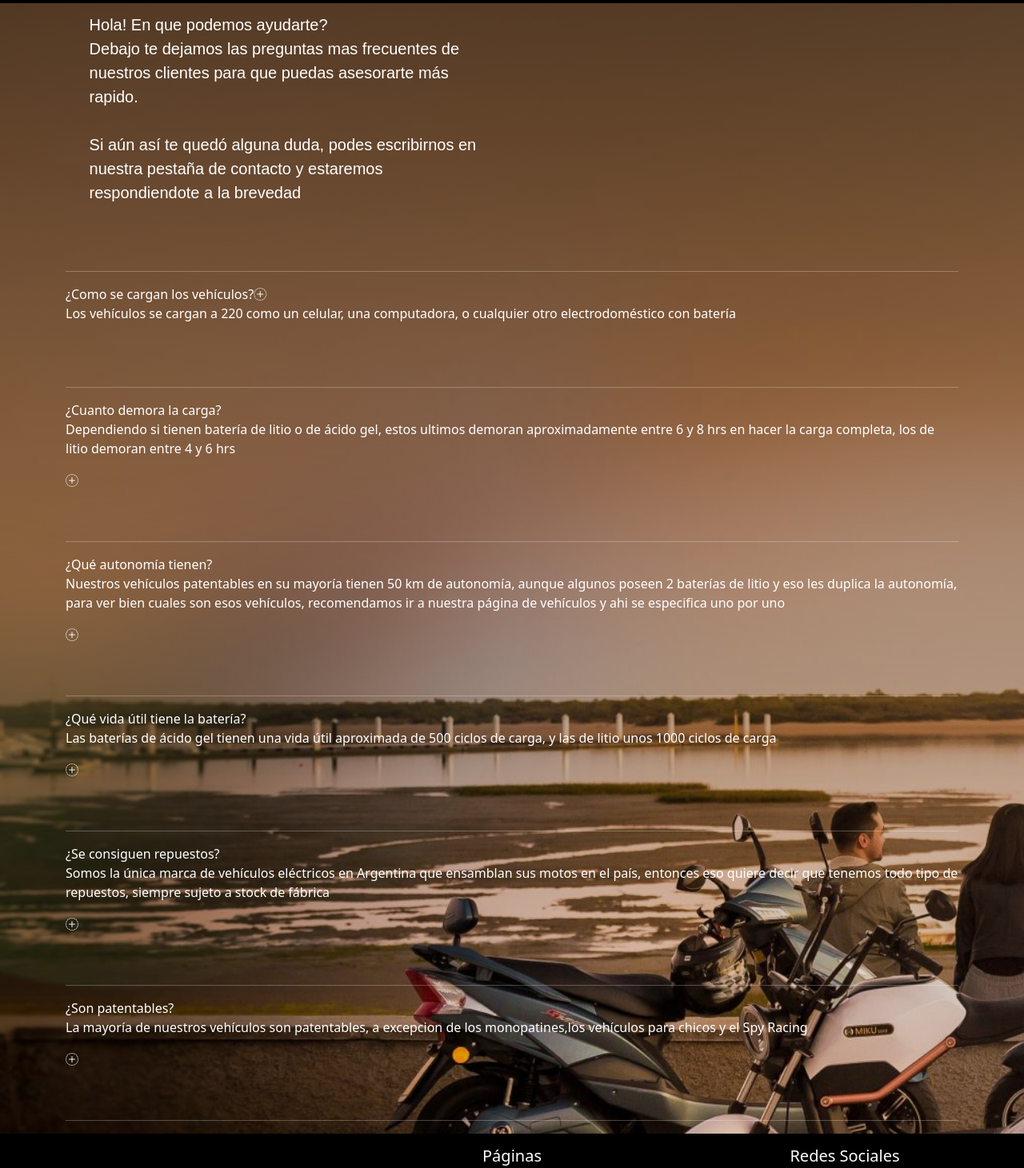
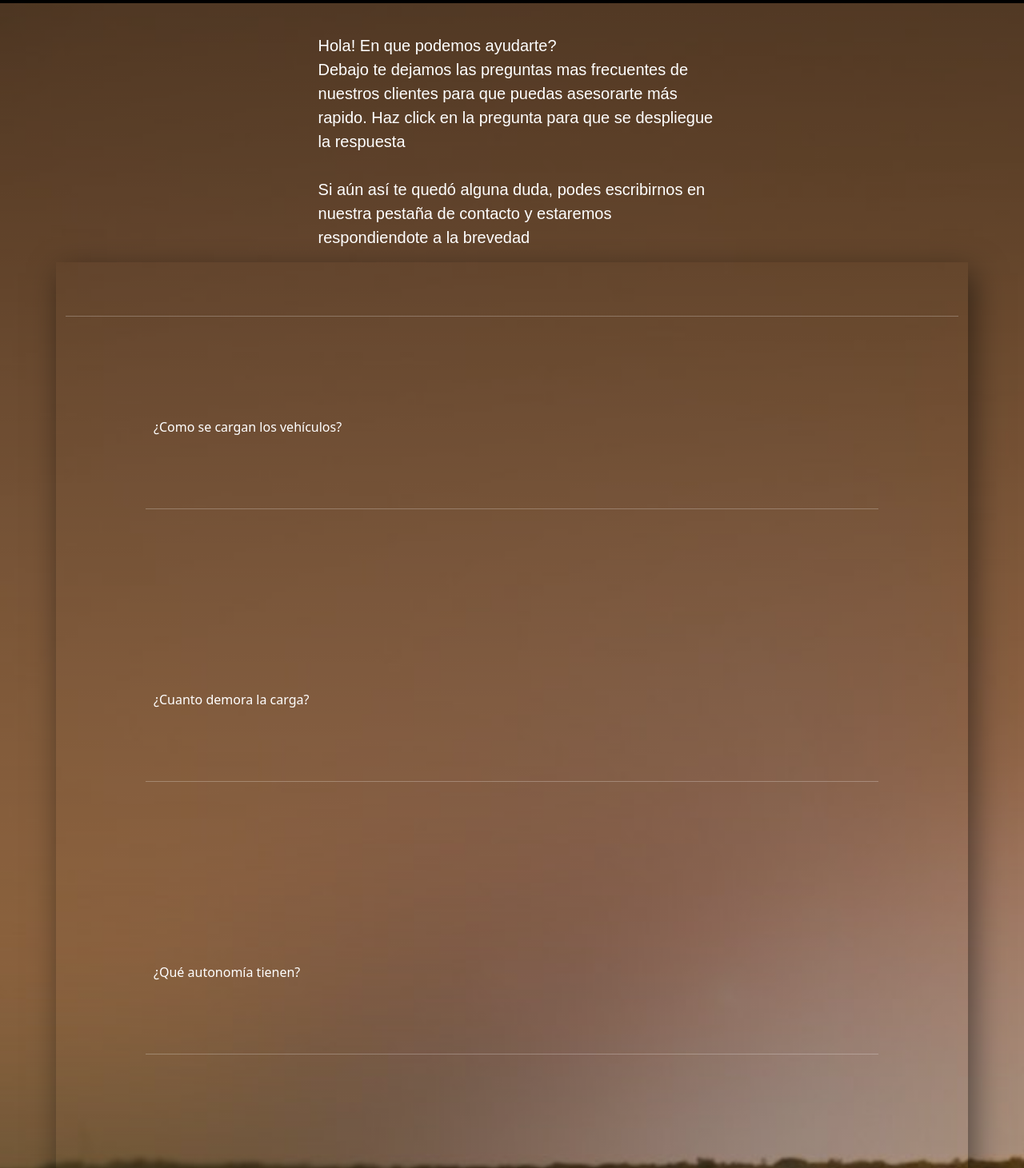
Before and after one commit to Matiascostanzo/PF-Costanzo, a website: page pages/faq.html in a window 1280 px wide. Shown: the part 76-1537 px from the top of the page at 80% size. Drawn offline with nearby package versions, Linux system fonts and the light colour scheme.

Commit message:
Agregué variables, y hago el menu acordeon en la página faq

```diff
--- a/package.json
+++ b/package.json
@@ -10,7 +10,9 @@
     "type": "git",
     "url": "git+https://github.com/Matiascostanzo/PreEntrega2-Costanzo.git"
   },
-  "keywords": [],
+  "keywords": [
+    "sunra, vehiculos, eléctricos, motos, motocicletas, litio, escobar, maschwitz, scooter eléctrico, spy racing, hawk"
+  ],
   "author": "",
   "license": "ISC",
   "bugs": {
--- a/pages/faq.html
+++ b/pages/faq.html
@@ -81,7 +81,8 @@
 
             Debajo te dejamos las preguntas mas frecuentes de <br />
             nuestros clientes para que puedas asesorarte más <br />
-            rapido.
+            rapido. Haz click en la pregunta para que se despliegue <br />
+            la respuesta
             <br />
             <br />
             Si aún así te quedó alguna duda, podes escribirnos en <br />
@@ -97,78 +98,84 @@
       <section id="pregunta1">
         <div class="preguntaSimbolo1">
           <a href="#pregunta1">¿Como se cargan los vehículos?</a>
-
-
-        <i
-          class="bi bi-plus-circle-dotted "
-        ></i>
         </div>
-      <p>Los vehículos se cargan a 220 como un celular, una computadora, o cualquier otro electrodoméstico con batería</p>
+        <p>
+          Los vehículos se cargan a 220 como un celular, una computadora, o
+          cualquier otro electrodoméstico con batería
+        </p>
         <br />
         <br />
         <hr />
+      </section>
+      <section id="pregunta2">
         <div class="preguntaSimbolo2">
-        <section id="pregunta2">
           <a href="#pregunta2">¿Cuanto demora la carga?</a>
-          <p>Dependiendo si tienen batería de litio o de ácido gel, estos ultimos demoran aproximadamente entre 6 y 8 hrs en hacer la carga completa, los de litio demoran entre 4 y 6 hrs</p>
-
-        <i
-          class="bi bi-plus-circle-dotted "
-        ></i>
         </div>
+        <p>
+          Dependiendo si tienen batería de litio o de ácido gel, estos ultimos
+          demoran aproximadamente entre 6 y 8 hrs en hacer la carga completa,
+          los de litio demoran entre 4 y 6 hrs
+        </p>
         <br />
         <br />
         <hr />
+      </section>
+      <section id="pregunta3">
         <div class="preguntaSimbolo3">
-        <section id="pregunta3">
           <a href="#pregunta3">¿Qué autonomía tienen?</a>
-          <p>Nuestros vehículos patentables en su mayoría tienen 50 km de autonomía, aunque algunos poseen 2 baterías de litio y eso les duplica la autonomía, para ver bien cuales son esos vehículos, recomendamos ir a nuestra página de vehículos y ahi se especifica uno por uno</p>
+        </div>
+        <p>
+          Nuestros vehículos patentables en su mayoría tienen 50 km de
+          autonomía, aunque algunos poseen 2 baterías de litio y eso les duplica
+          la autonomía, para ver bien cuales son esos vehículos, recomendamos ir
+          a nuestra página de vehículos y ahi se especifica uno por uno
+        </p>
 
-        <i
-          class="bi bi-plus-circle-dotted "
-        ></i>
-      </div>
         <br />
         <br />
         <hr />
+      </section>
+      <section id="pregunta4">
         <div class="preguntaSimbolo4">
-        <section id="pregunta4">
           <a href="#pregunta4">¿Qué vida útil tiene la batería?</a>
-          <p>Las baterías de ácido gel tienen una vida útil aproximada de 500 ciclos de carga, y las de litio unos 1000 ciclos de carga</p>
+        </div>
+        <p>
+          Las baterías de ácido gel tienen una vida útil aproximada de 500
+          ciclos de carga, y las de litio unos 1000 ciclos de carga
+        </p>
 
-        <i
-          class="bi bi-plus-circle-dotted "
-        ></i>
-      </div>
         <br />
         <br />
         <hr />
+      </section>
+      <section id="pregunta5">
         <div class="preguntaSimbolo5">
-        <section id="pregunta5">
           <a href="#pregunta5">¿Se consiguen repuestos?</a>
-          <p>Somos la única marca de vehículos eléctricos en Argentina que ensamblan sus motos en el país, entonces eso quiere decir que tenemos todo tipo de repuestos, siempre sujeto a stock de fábrica</p>
+        </div>
+        <p>
+          Somos la única marca de vehículos eléctricos en Argentina que
+          ensamblan sus motos en el país, entonces eso quiere decir que tenemos
+          todo tipo de repuestos, siempre sujeto a stock de fábrica
+        </p>
 
-        <i
-          class="bi bi-plus-circle-dotted "
-        ></i>
-      </div>
         <br />
         <br />
         <hr />
+      </section>
+      <section id="pregunta6">
         <div class="preguntaSimbolo6">
-        <section id="pregunta6">
           <a href="#pregunta6">¿Son patentables?</a>
-          <p>La mayoría de nuestros vehículos son patentables, a excepcion de los monopatines,los vehículos para chicos y el Spy Racing</p>
+        </div>
+        <p>
+          La mayoría de nuestros vehículos son patentables, a excepcion de los
+          monopatines,los vehículos para chicos y el Spy Racing
+        </p>
 
-        <i
-          class="bi bi-plus-circle-dotted "
-        ></i>
-      </div>
         <br />
         <br />
         <hr />
+      </section>
     </div>
-
 
     <!-- Footer -->
     <footer>
--- a/scss/_faq.scss
+++ b/scss/_faq.scss
@@ -3,95 +3,35 @@
     width: 90%;
     max-width: 1320px;
     margin: 0 auto;
-    color: white;
+    color: $color-white;
 
     .faqRow {
       display: flex;
+      width: 100%;
 
       .faqCol {
         display: flex;
         flex-direction: column;
+        align-items: center;
 
         .faqTexto {
           font-size: 20px;
           padding-top: 2%;
           padding-left: 3%;
           font-family: "Rubik", sans-serif;
-        }
-      }
-    }
-
-    .faqPreguntas {
-      padding-top: 4%;
-
-      hr {
-        border-color: grey;
-      }
-    }
-  }
-}
-
-@media screen and (min-width: 859px) and (max-width: 1199px) {
-  .faqContainer {
-    width: 90%;
-    max-width: 1320px;
-    margin: 0 auto;
-    color: white;
-
-    .faqRow {
-      display: flex;
-
-      .faqCol {
-        display: flex;
-        flex-direction: column;
-
-        .faqTexto {
-          font-size: 20px;
-          padding-top: 2%;
-          padding-left: 3%;
-          font-family: "Rubik", sans-serif;
-        }
-      }
-    }
-    .faqPreguntas {
-      padding-top: 4%;
-
-      hr {
-        border-color: grey;
-      }
-    }
-  }
-}
-
-@media screen and (min-width: 1200px) {
-  .faqContainer {
-    width: 90%;
-    max-width: 1320px;
-    margin: 0 auto;
-    color: white;
-
-    .faqRow {
-      display: flex;
-
-      .faqCol {
-        display: flex;
-        flex-direction: column;
-
-        .faqTexto {
-          font-size: 20px;
-          padding-top: 2%;
-          padding-left: 3%;
-          font-family: "Rubik", sans-serif;
+          justify-content: center;
         }
       }
     }
   }
+
   .faqPreguntas {
     padding-top: 4%;
-    color: white;
+    color: $color-white;
+    box-shadow: 7px 13px 37px rgba(0, 0, 0, 0.5);
 
     hr {
-      border-color: white;
+      border-color: $color-white;
     }
     .preguntaSimbolo1,
     .preguntaSimbolo2,
@@ -100,12 +40,113 @@
     .preguntaSimbolo5,
     .preguntaSimbolo6 {
       display: flex;
-      justify-content: space-arround;
+      justify-content: start;
       width: 100%;
+      padding: 10px;
+
+      i {
+        margin-left: 500px;
+      }
     }
     a {
       text-decoration: none;
-      color: white;
+      color: $color-white;
+      display: block;
+    }
+    section {
+      width: 100%;
+      margin: 0 auto;
+      padding: 30px;
+
+      p {
+        width: 100%;
+        overflow: hidden;
+        max-height: 0;
+        text-align: justify;
+        transition: all 0.2s ease-in-out;
+      }
+    }
+    section:target p {
+      max-height: 400px;
+      padding: 10px;
+      max-width: 400px;
+    }
+    .pregunta1 {
+      width: 100%;
     }
   }
 }
+
+@media screen and (min-width: 859px) {
+  .faqContainer {
+    width: 90%;
+    max-width: 1320px;
+    margin: 0 auto;
+    color: $color-white;
+
+    .faqRow {
+      display: flex;
+      width: 100%;
+
+      .faqCol {
+        display: flex;
+        flex-direction: column;
+        align-items: center;
+
+        .faqTexto {
+          font-size: 20px;
+          padding-top: 2%;
+          padding-left: 3%;
+          font-family: "Rubik", sans-serif;
+          justify-content: center;
+        }
+      }
+    }
+  }
+  .faqPreguntas {
+    padding-top: 4%;
+    color: $color-white;
+    box-shadow: 7px 13px 37px rgba(0, 0, 0, 0.5);
+
+    hr {
+      border-color: $color-white;
+    }
+    .preguntaSimbolo1,
+    .preguntaSimbolo2,
+    .preguntaSimbolo3,
+    .preguntaSimbolo4,
+    .preguntaSimbolo5,
+    .preguntaSimbolo6 {
+      display: flex;
+      justify-content: start;
+      width: 100%;
+      padding: 10px;
+
+      i {
+        margin-left: 500px;
+      }
+    }
+    a {
+      text-decoration: none;
+      color: $color-white;
+      display: block;
+    }
+    section {
+      width: 100%;
+      margin: 0 auto;
+      padding: 100px;
+
+      p {
+        width: 50%;
+        overflow: hidden;
+        max-height: 0;
+        text-align: justify;
+        transition: all 0.2s ease-in-out;
+      }
+    }
+    section:target p {
+      max-height: 200px;
+      padding: 10px;
+    }
+  }
+}
--- a/scss/_ubicacion.scss
+++ b/scss/_ubicacion.scss
@@ -97,6 +97,7 @@
       grid-area: ubicacionTexto;
       margin-top: 10%;
       font-size: 30px;
+      margin-left: 5%;
     }
 
     .ubicacionImagen {
--- /dev/null
+++ b/scss/_variables.scss
@@ -0,0 +1,2 @@
+$color-white: white;
+$color-black: black;
--- a/scss/_vehiculos.scss
+++ b/scss/_vehiculos.scss
@@ -12,7 +12,7 @@
 @media screen and (min-width: 350px) and (max-width: 858px) {
   .bodyVehiculos {
     background-image: none;
-    background-color: white;
+    background-color: $color-white;
     background-size: cover;
     background-repeat: no-repeat;
     height: 100%;
@@ -176,7 +176,7 @@
 
         .card-content__title {
           font-size: medium;
-          color: white;
+          color: $color-white;
           text-decoration: none;
           margin-bottom: 23%;
         }
@@ -208,7 +208,7 @@
 @media screen and (min-width: 859px) and (max-width: 1199px) {
   .bodyVehiculos {
     background-image: none;
-    background-color: white;
+    background-color: $color-white;
     background-size: cover;
     background-repeat: no-repeat;
     height: 100%;
@@ -367,7 +367,7 @@
 
         .card-content__title {
           font-size: medium;
-          color: white;
+          color: $color-white;
           text-decoration: none;
           margin-bottom: 23%;
         }
@@ -399,7 +399,7 @@
 @media screen and (min-width: 1200px) {
   .bodyVehiculos {
     background-image: none;
-    background-color: white;
+    background-color: $color-white;
     background-size: cover;
     background-repeat: no-repeat;
     height: 100%;
@@ -580,7 +580,7 @@
 
         .card-content__title {
           font-size: medium;
-          color: white;
+          color: $color-white;
           text-decoration: none;
           margin-bottom: 23%;
         }
--- a/scss/style.scss
+++ b/scss/style.scss
@@ -1,3 +1,4 @@
+@import "variables";
 @import "contacto";
 @import "faq";
 @import "globals";
```
Also changed, not shown: scss/_inicio.scss (+9 -8 lines), css/style.css, 1 other file. Lines whose indentation alone changed are shown as unchanged.
